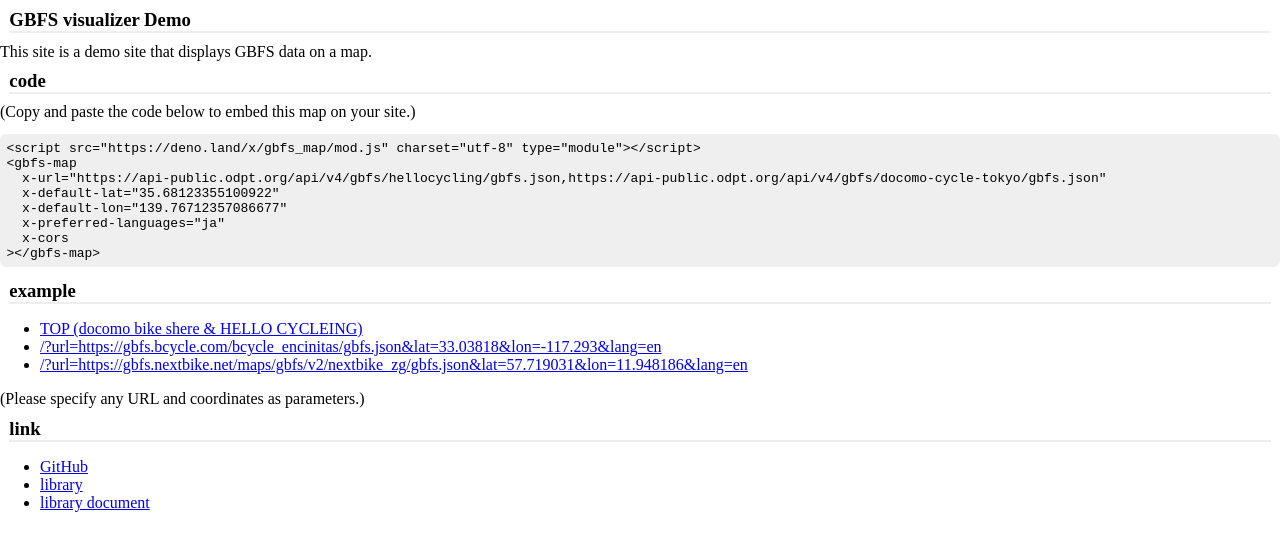
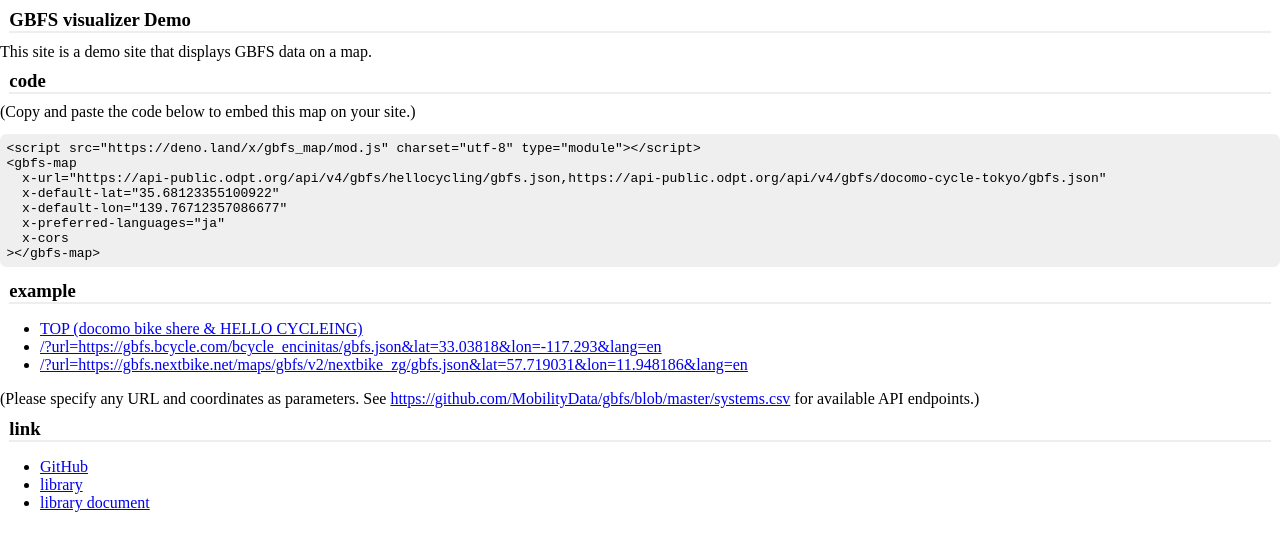
Before and after one commit to ayame113/gbfs-map, a plain HTML site: page index.html in a window 1280 px wide. Drawn offline with nearby package versions, Linux system fonts and the light colour scheme.

Commit message:
update document

```diff
--- a/index.html
+++ b/index.html
@@ -72,7 +72,7 @@
 			<li><a href="/?url=https://gbfs.bcycle.com/bcycle_encinitas/gbfs.json&lat=33.03818&lon=-117.293&lang=en">/?url=https://gbfs.bcycle.com/bcycle_encinitas/gbfs.json&lat=33.03818&lon=-117.293&lang=en</a></li>
 			<li><a href="/?url=https://gbfs.nextbike.net/maps/gbfs/v2/nextbike_zg/gbfs.json&lat=57.719031&lon=11.948186&lang=en">/?url=https://gbfs.nextbike.net/maps/gbfs/v2/nextbike_zg/gbfs.json&lat=57.719031&lon=11.948186&lang=en</a></li>
 		</ul>
-		(Please specify any URL and coordinates as parameters.)
+		(Please specify any URL and coordinates as parameters.  See <a href="https://github.com/MobilityData/gbfs/blob/master/systems.csv">https://github.com/MobilityData/gbfs/blob/master/systems.csv</a> for available API endpoints.)
 		<h3>link</h3>
 		<ul>
 			<li><a href="https://github.com/ayame113/gbfs-map">GitHub</a></li>
```
Also changed, not shown: mod.js (+4 -1 lines), 1 other file.
